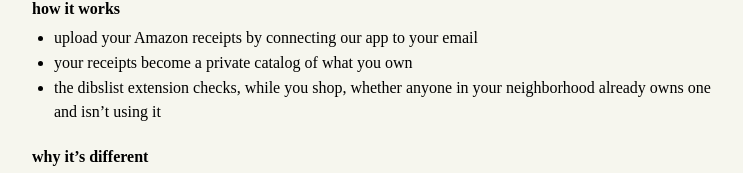
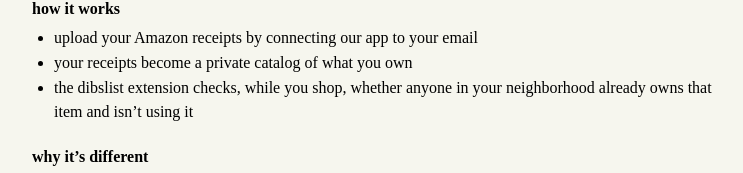
Before and after one commit to modestapproach/dibslist, a Next.js app: page / in a window 1280 px wide. Shown: the part 337-510 px from the top of the page, without its empty margins (268-1011 px from the left). Built offline with nearby package versions, Linux system fonts and the light colour scheme; a web font is replaced by a local one.

Commit message:
Reword 'owns one' to 'owns that item' in how it works
https://claude.ai/code/session_011EBWLo58Lsr1j1wQmn1S96

```diff
--- a/app/page.tsx
+++ b/app/page.tsx
@@ -32,7 +32,7 @@ export default function Home() {
         <li>your receipts become a private catalog of what you own</li>
         <li>
           the dibslist extension checks, while you shop, whether anyone in your
-          neighborhood already owns one and isn&rsquo;t using it
+          neighborhood already owns that item and isn&rsquo;t using it
         </li>
       </ul>
 
```
